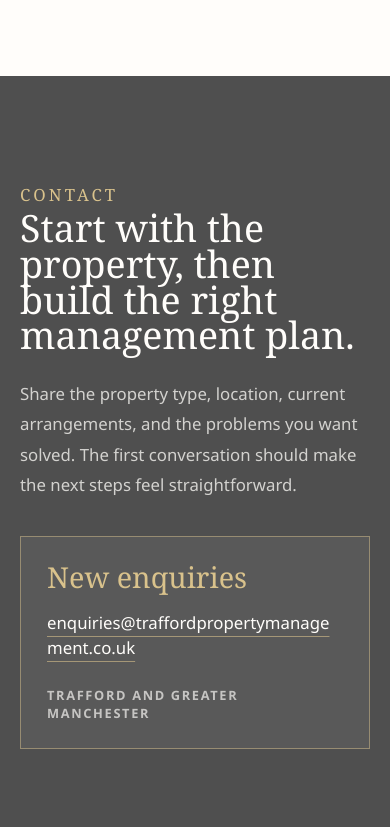
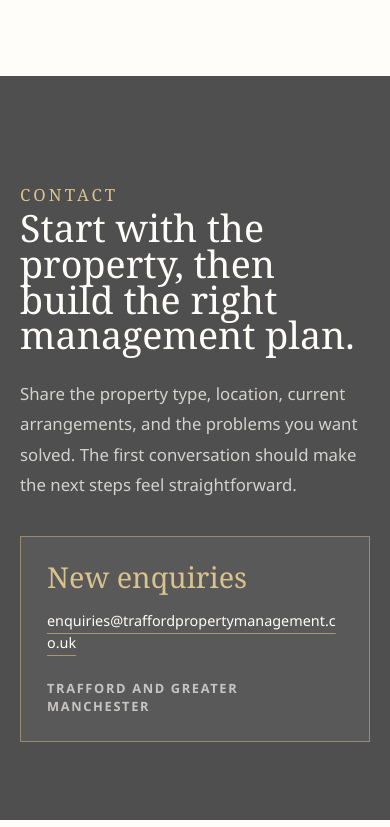
Before and after one commit to ianru34/trafford-property-management-site, a Next.js app: page / in a window 390 px wide. Shown: the part 4539-5366 px from the top of the page. Built offline with nearby package versions, Linux system fonts and the light colour scheme.

Commit message:
Refine approach copy and contact styling

```diff
--- a/app/globals.css
+++ b/app/globals.css
@@ -503,8 +503,9 @@ h3 {
   display: block;
   overflow-wrap: anywhere;
   color: var(--paper);
-  font-size: clamp(1.05rem, 2vw, 1.28rem);
+  font-size: clamp(0.9rem, 1.35vw, 1.05rem);
   line-height: 1.5;
+  white-space: nowrap;
   text-decoration: underline;
   text-decoration-color: rgb(217 194 140 / 0.6);
   text-underline-offset: 7px;
@@ -953,4 +954,8 @@ h3 {
     grid-template-columns: 1fr;
     gap: 10px;
   }
+
+  .contact-panel a {
+    white-space: normal;
+  }
 }
```
Also changed, not shown: index.html (+5 -5 lines).
